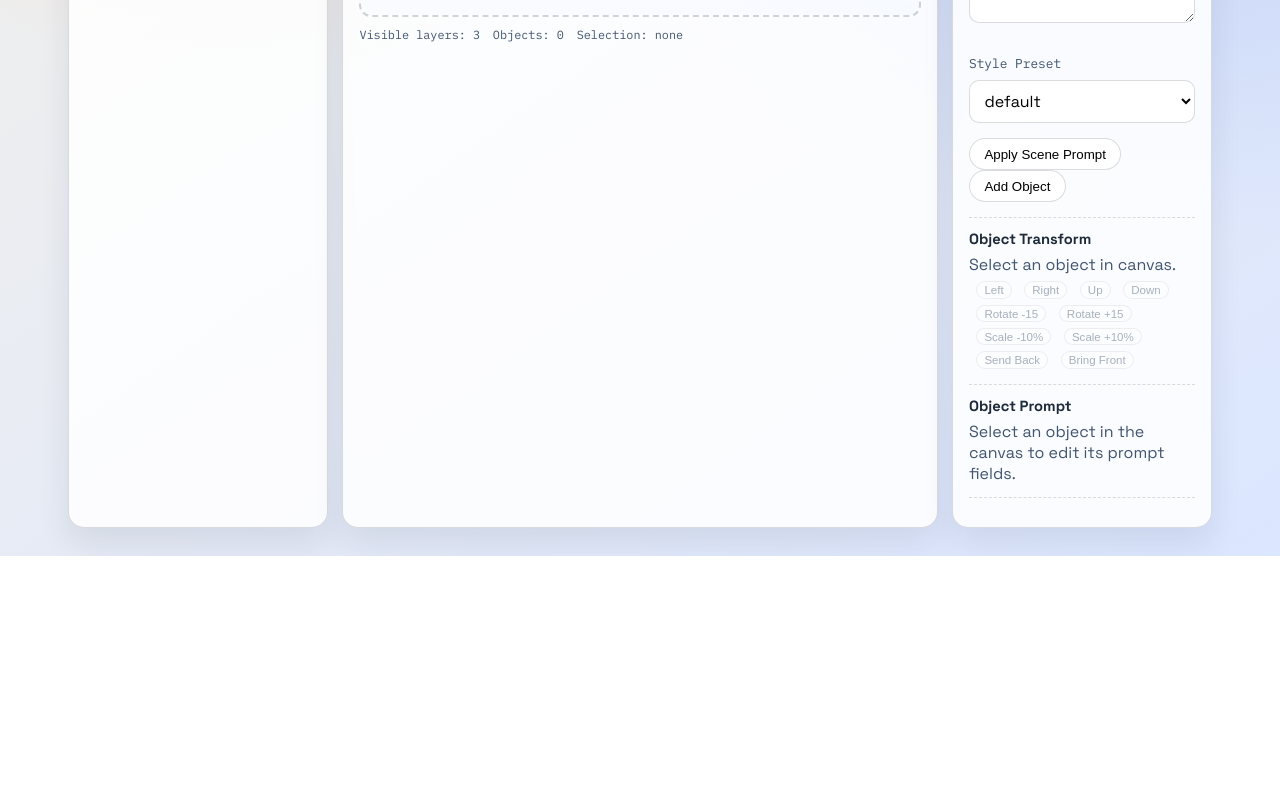
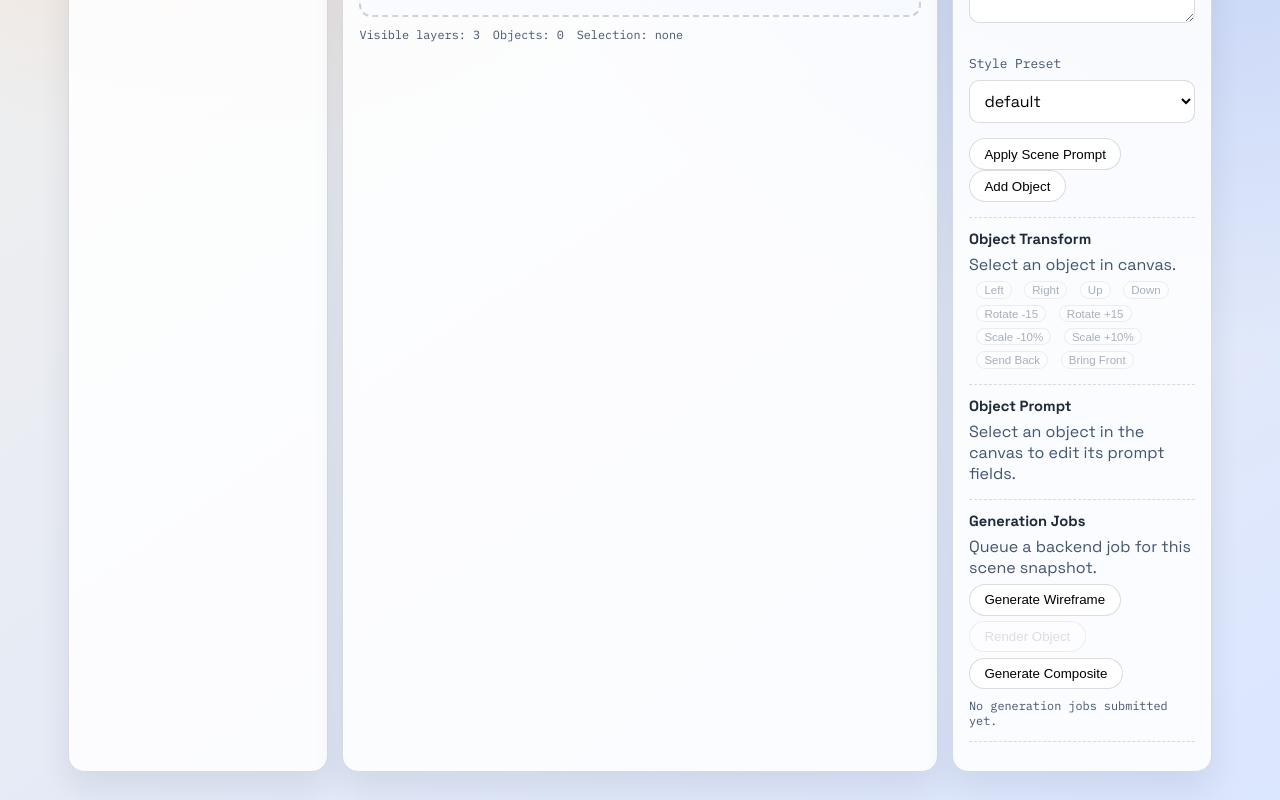
Before and after one commit to kescott027/AI-Image-Composer, a React (Vite) app in the folder apps/web/: page /scenes/scene_evening/editor in a window 1280 px wide. Shown: the part 600-1400 px from the top of the page. Before the commit the page ends 1156 px from the top, so only its background shows below. Built offline with nearby package versions, Linux system fonts and the light colour scheme.

Commit message:
feat: add generation job submission from editor

```diff
--- /dev/null
+++ b/apps/web/src/api/jobs.ts
@@ -0,0 +1,72 @@
+import type { JobType, SceneSpec } from "@ai-image-composer/shared";
+
+export type SupportedJobType = Extract<JobType, "SKETCH" | "OBJECT_RENDER" | "FINAL_COMPOSITE">;
+
+export interface JobRead {
+  id: string;
+  scene_id: string;
+  job_type: JobType;
+  status: "QUEUED" | "RUNNING" | "SUCCEEDED" | "FAILED" | "CANCELED";
+  priority: number;
+  input_hash?: string | null;
+  input: Record<string, unknown>;
+  output_artifact_ids: string[];
+  logs: string[];
+  error?: string | null;
+  started_at?: string | null;
+  finished_at?: string | null;
+  created_at?: string | null;
+}
+
+interface CreateJobRequest {
+  scene_id: string;
+  job_type: SupportedJobType;
+  priority?: number;
+  input?: Record<string, unknown>;
+}
+
+interface ApiErrorPayload {
+  detail?: string;
+}
+
+export async function createJob(request: CreateJobRequest): Promise<JobRead> {
+  const response = await fetch("/api/jobs", {
+    method: "POST",
+    headers: {
+      "Content-Type": "application/json",
+    },
+    body: JSON.stringify({
+      scene_id: request.scene_id,
+      job_type: request.job_type,
+      priority: request.priority ?? 0,
+      input: request.input ?? {},
+    }),
+  });
+
+  if (!response.ok) {
+    let detail = `Failed to queue ${request.job_type} job`;
+    try {
+      const payload = (await response.json()) as ApiErrorPayload;
+      if (typeof payload.detail === "string" && payload.detail.length > 0) {
+        detail = payload.detail;
+      }
+    } catch {
+      // Ignore JSON parsing errors and return the generic message.
+    }
+    throw new Error(detail);
+  }
+
+  return (await response.json()) as JobRead;
+}
+
+export function buildGenerationInput(
+  sceneSpec: SceneSpec,
+  options?: { targetObjectId?: string },
+): Record<string, unknown> {
+  return {
+    scene_spec: sceneSpec,
+    target_object_id: options?.targetObjectId,
+    requested_from: "web_editor",
+    requested_at: new Date().toISOString(),
+  };
+}
--- a/apps/web/src/pages/SceneEditorPage.tsx
+++ b/apps/web/src/pages/SceneEditorPage.tsx
@@ -1,6 +1,11 @@
 import { useMemo, useState } from "react";
 import { Link, useParams } from "react-router-dom";
 
+import {
+  buildGenerationInput,
+  createJob,
+  type SupportedJobType,
+} from "../api/jobs";
 import { LayersPanel } from "../components/LayersPanel";
 import { ObjectPromptEditor, type ObjectPromptEditorValues } from "../components/ObjectPromptEditor";
 import {
@@ -25,6 +30,8 @@ import { SceneStoreProvider, useSceneStore } from "../state/sceneStore";
 
 function SceneEditorShell({ sceneId }: { sceneId: string }) {
   const [selectedObjectId, setSelectedObjectId] = useState<string | null>(null);
+  const [activeSubmission, setActiveSubmission] = useState<SupportedJobType | null>(null);
+  const [jobFeedback, setJobFeedback] = useState("No generation jobs submitted yet.");
   const { sceneSpec, commandLog, canUndo, canRedo, executeCommand, undo, redo } = useSceneStore();
 
   const objectLayer = useMemo(
@@ -93,6 +100,34 @@ function SceneEditorShell({ sceneId }: { sceneId: string }) {
       return;
     }
     executeCommand(moveObjectZOrderCommand(selectedObject.id, direction));
+  };
+
+  const submitGenerationJob = async (jobType: SupportedJobType) => {
+    if (jobType === "OBJECT_RENDER" && !selectedObject) {
+      setJobFeedback("Select an object before submitting an OBJECT_RENDER job.");
+      return;
+    }
+
+    setActiveSubmission(jobType);
+    setJobFeedback(`Submitting ${jobType} job...`);
+
+    try {
+      const input =
+        jobType === "OBJECT_RENDER" && selectedObject
+          ? buildGenerationInput(sceneSpec, { targetObjectId: selectedObject.id })
+          : buildGenerationInput(sceneSpec);
+      const job = await createJob({
+        scene_id: sceneSpec.scene.id,
+        job_type: jobType,
+        input,
+      });
+      setJobFeedback(`Queued ${job.job_type} as ${job.id} (status: ${job.status}).`);
+    } catch (error) {
+      const message = error instanceof Error ? error.message : "Unknown job submission error";
+      setJobFeedback(`Job submission failed: ${message}`);
+    } finally {
+      setActiveSubmission(null);
+    }
   };
 
   return (
@@ -177,6 +212,37 @@ function SceneEditorShell({ sceneId }: { sceneId: string }) {
             </div>
           </div>
           <ObjectPromptEditor selectedObject={selectedObject} onApply={applyObjectPrompt} />
+          <section className="generation-tools">
+            <h3>Generation Jobs</h3>
+            <p>Queue a backend job for this scene snapshot.</p>
+            <div className="tool-row">
+              <button
+                type="button"
+                className="button-link"
+                onClick={() => submitGenerationJob("SKETCH")}
+                disabled={activeSubmission !== null}
+              >
+                Generate Wireframe
+              </button>
+              <button
+                type="button"
+                className="button-link"
+                onClick={() => submitGenerationJob("OBJECT_RENDER")}
+                disabled={activeSubmission !== null || !selectedObject}
+              >
+                Render Object
+              </button>
+              <button
+                type="button"
+                className="button-link"
+                onClick={() => submitGenerationJob("FINAL_COMPOSITE")}
+                disabled={activeSubmission !== null}
+              >
+                Generate Composite
+              </button>
+            </div>
+            <p className="generation-status">{jobFeedback}</p>
+          </section>
           <ul className="history-list">
             {commandLog.slice(-6).reverse().map((entry, index) => (
               <li key={`${entry}-${index}`}>{entry}</li>
--- a/apps/web/src/styles.css
+++ b/apps/web/src/styles.css
@@ -358,6 +358,23 @@ p {
   margin-top: 0.2rem;
 }
 
+.generation-tools {
+  margin-top: 0.95rem;
+  border-top: 1px dashed var(--line);
+  padding-top: 0.75rem;
+}
+
+.generation-tools h3 {
+  margin: 0 0 0.3rem;
+  font-size: 0.92rem;
+}
+
+.generation-status {
+  margin-top: 0.55rem;
+  font-family: "IBM Plex Mono", monospace;
+  font-size: 0.74rem;
+}
+
 .tool-row {
   display: flex;
   gap: 0.32rem;
--- a/apps/web/vite.config.ts
+++ b/apps/web/vite.config.ts
@@ -4,6 +4,13 @@ import react from "@vitejs/plugin-react";
 export default defineConfig({
   plugins: [react()],
   server: {
-    port: 5173
-  }
+    port: 5173,
+    proxy: {
+      "/api": {
+        target: "http://localhost:8000",
+        changeOrigin: true,
+        rewrite: (path) => path.replace(/^\/api/, ""),
+      },
+    },
+  },
 });
```
Also changed, not shown: 2 other files (tests, documents, lock files or other folders).
